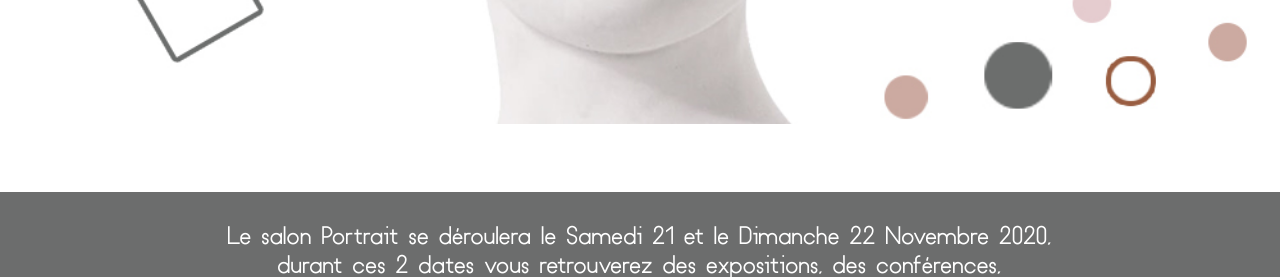
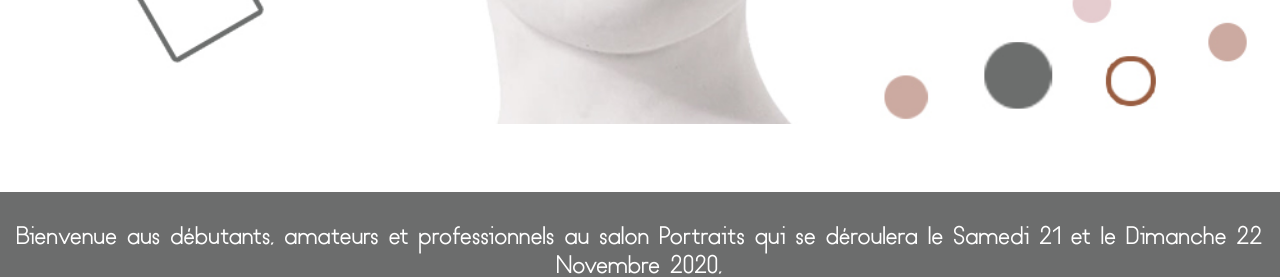
Before and after one commit to DeplanqueMathis/ProjetTut, a plain HTML site: page lesalon.html in a window 1280 px wide. Shown: the part 473-750 px from the top of the page. Drawn offline with Linux system fonts and the light colour scheme; files whose address does not match are found by name.

Commit message:
modif 05-06

```diff
--- a/lesalon.html
+++ b/lesalon.html
@@ -32,7 +32,7 @@
 		<p id="text-banner-salon">Le Salon</p>
 	</div>
 	<div class="text">
-		<p class="paragraph">Le salon Portrait se déroulera le Samedi 21 et le Dimanche 22 Novembre 2020,<br/> durant ces 2 dates vous retrouverez des expositions, des conférences,<br/> des expositions de nouveaux produits de nos <a href="#part">partenaires</a> ainsi que d'autres évènements autour du portrait.</p>
+		<p class="paragraph">Bienvenue aus débutants, amateurs et professionnels au salon Portraits qui se déroulera le Samedi 21 et le Dimanche 22 Novembre 2020,<br/> durant ces 2 dates vous retrouverez des expositions sur différents thèmes, des conférences animées par des professionnels,<br/> des expositions de nouveaux produits de nos <a href="#part">partenaires</a> ainsi que d'autres évènements autour du portrait photographique.</p>
 	</div>
 	<div id="infos-salon">
 		<p class="titre-infos">
```
